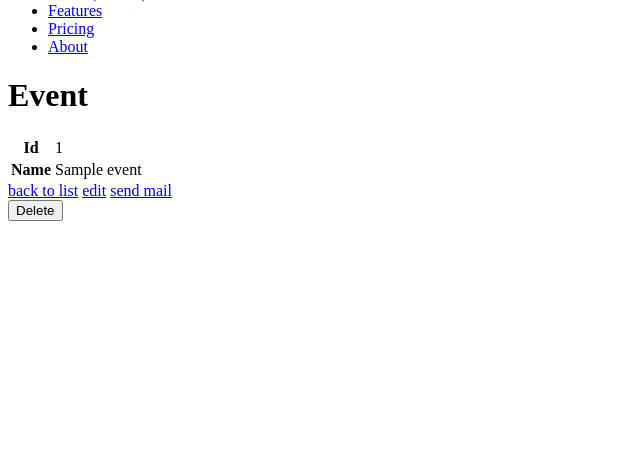
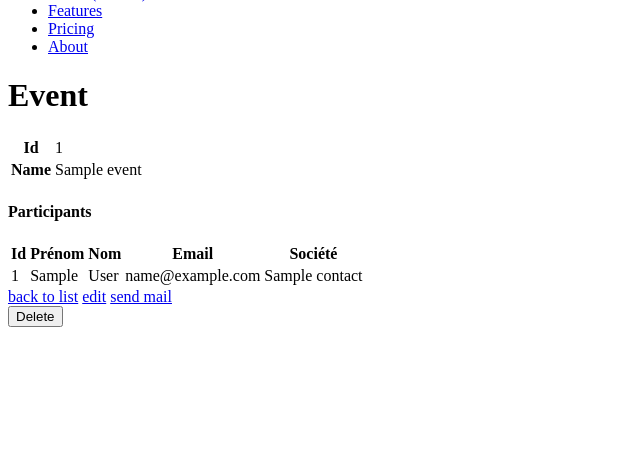
Before and after one commit to LN45/hackathon_2, a Symfony app: template templates/event/show.html.twig in a window 1280 px wide. Shown: the part 344-800 px from the top of the page, without its empty margins (0-640 px from the left). Run offline with Twig, Linux system fonts and the light colour scheme; the template is opened without the code that fills it: most values are stand-ins (such as "Sample title", 1, 10 or a date in 2020); some libraries are stand-ins or nearby versions.

Commit message:
ouiiiiiii

```diff
--- a/src/Form/ContactType.php
+++ b/src/Form/ContactType.php
@@ -16,6 +16,8 @@ class ContactType extends AbstractType
     {
         $builder
             ->add('firstName', TextType::class)
+            ->add('lastname', TextType::class)
+            ->add('email', TextType::class)
             ->add('companyName', TextType::class)
             ->add('event', EntityType::class,[
                 'class'=> Event::class,
--- a/src/Form/EventType.php
+++ b/src/Form/EventType.php
@@ -15,12 +15,6 @@ class EventType extends AbstractType
     {
         $builder
             ->add('name')
-            ->add('contacts', EntityType::class, [
-                'class'=>Contact::class,
-                'choice_label'=>'firstName',
-                'multiple'=>true,
-
-            ])
         ;
     }
 
--- /dev/null
+++ b/templates/event/_mail.html.twig
@@ -0,0 +1,2 @@
+
+<a href="{{ path('mail', {'event': event.id}) }}">send mail</a>
--- a/templates/event/edit.html.twig
+++ b/templates/event/edit.html.twig
@@ -8,7 +8,7 @@
 
     {{ include('event/_form.html.twig', {'button_label': 'Update'}) }}
 
-    <a href="{{ path('mail', {'name': event.name, "email" : "milonte@gmail.com" }) }}">send mail</a>
+    {% include "event/_mail.html.twig" %}
     <a href="{{ path('event_index') }}">back to list</a>
 
     {{ include('event/_delete_form.html.twig') }}
--- a/templates/event/show.html.twig
+++ b/templates/event/show.html.twig
@@ -18,11 +18,34 @@
         </tbody>
     </table>
 
+    <h4>Participants</h4>
+
+    <table class="table">
+        <tbody>
+            <tr>
+                <th>Id</th>
+                <th>Prénom</th>
+                <th>Nom</th>
+                <th>Email</th>
+                <th>Société</th>
+            </tr>
+            {% for contact in contacts %}
+            <tr>
+                <td>{{contact.id}}</td>
+                <td>{{contact.firstName}}</td>
+                <td>{{contact.lastName}}</td>
+                <td>{{contact.email}}</td>
+                <td>{{contact.companyName}}</td>
+            </tr>
+            {% endfor %}
+        </tbody>
+    </table>
+
     <a href="{{ path('event_index') }}">back to list</a>
 
     <a href="{{ path('event_edit', {'id': event.id}) }}">edit</a>
 
-    <a href="{{ path('mail', {'name': event.name, "email" : "milonte@gmail.com" }) }}">send mail</a>
+    {% include "event/_mail.html.twig" %}
 
     {{ include('event/_delete_form.html.twig') }}
 {% endblock %}
```
Also changed, not shown: src/Controller/EventController.php (+10 -1 lines), src/Controller/MailController.php (+18 -5 lines), src/Entity/Contact.php (+35 -0 lines).
